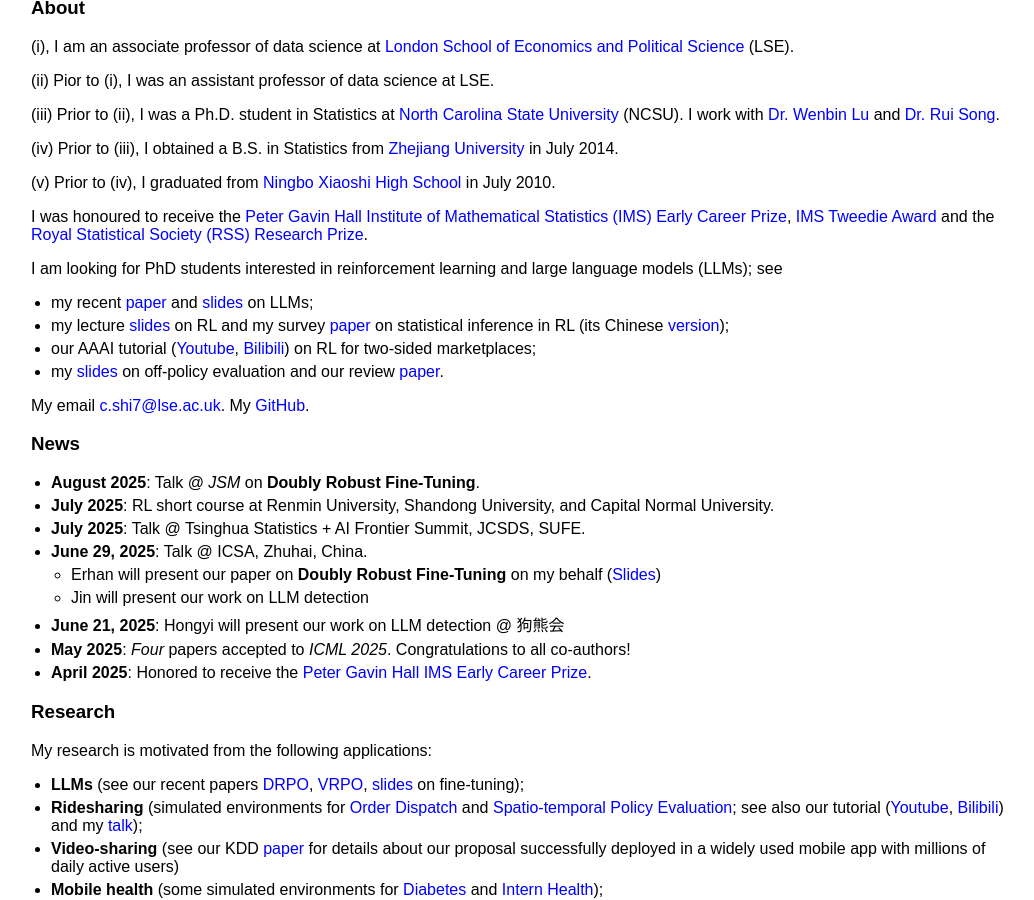
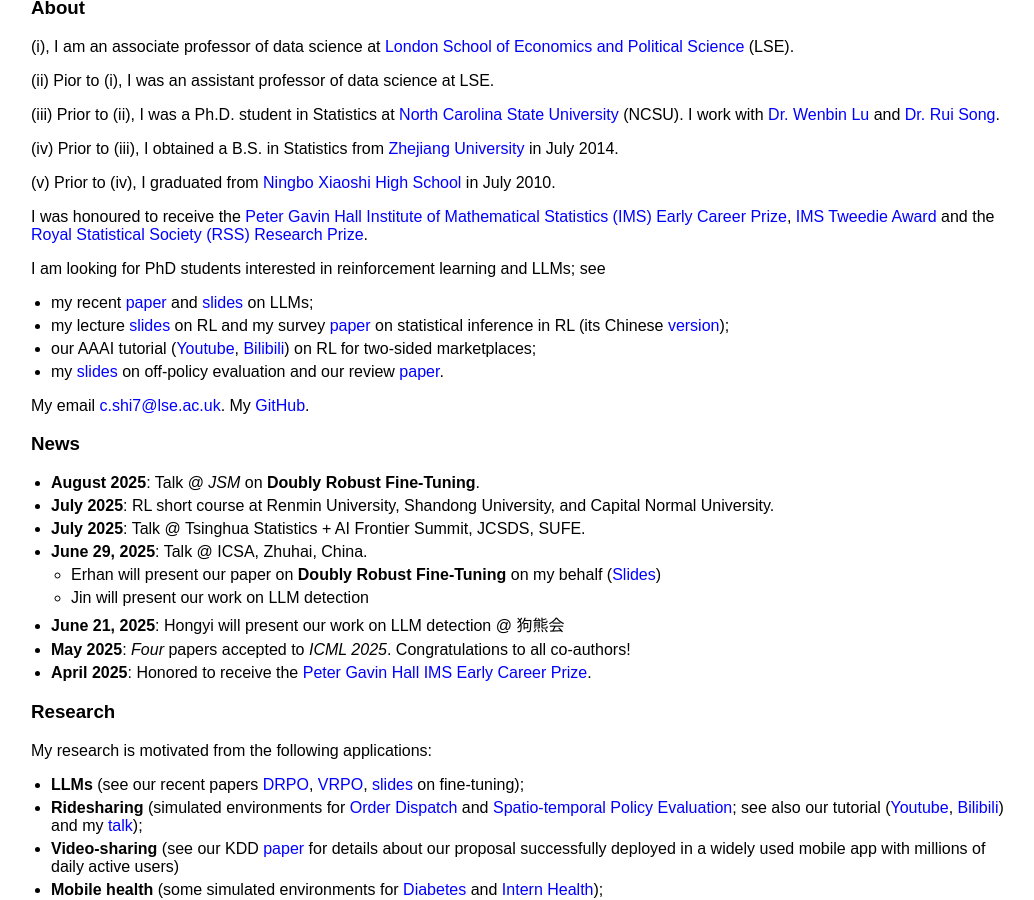
Before and after one commit to callmespring/callmespring.github.io, a Jekyll site: the page built from index.md, in a window 1280 px wide and 900 px high, scrolled down 870 px. Shown: the whole window, without its empty margins (109-1143 px from the left). Built offline with Jekyll 4.4.1, drawn with Linux system fonts in a browser that asks for light colours.

Commit message:
Update index.md

```diff
--- a/index.md
+++ b/index.md
@@ -22,7 +22,7 @@
 
 I was honoured to receive the [Peter Gavin Hall Institute of Mathematical Statistics (IMS) Early Career Prize](https://imstat.org/ims-awards/peter-gavin-hall-ims-early-career-prize/), [IMS Tweedie Award](https://imstat.org/2024/03/05/chengchun-shi-receives-2024-ims-tweedie-new-researcher-award/) and the [Royal Statistical Society (RSS) Research Prize](https://rss.org.uk/news-publication/news-publications/2021/general-news/announcing-our-honours-recipients-for-2021/).
 
-I am looking for PhD students interested in reinforcement learning and large language models (LLMs); see
+I am looking for PhD students interested in reinforcement learning and LLMs; see
 
 * my recent [paper](https://arxiv.org/pdf/2506.01183) and [slides](https://callmespring.github.io/slides/DRPO.pdf) on LLMs;
 * my lecture [slides](https://github.com/callmespring/RL-short-course) on RL and my survey [paper](https://arxiv.org/abs/2502.16195) on statistical inference in RL (its Chinese [version](https://mp.weixin.qq.com/s/_uPxaxhYuG0D4AiillMJug));
```
